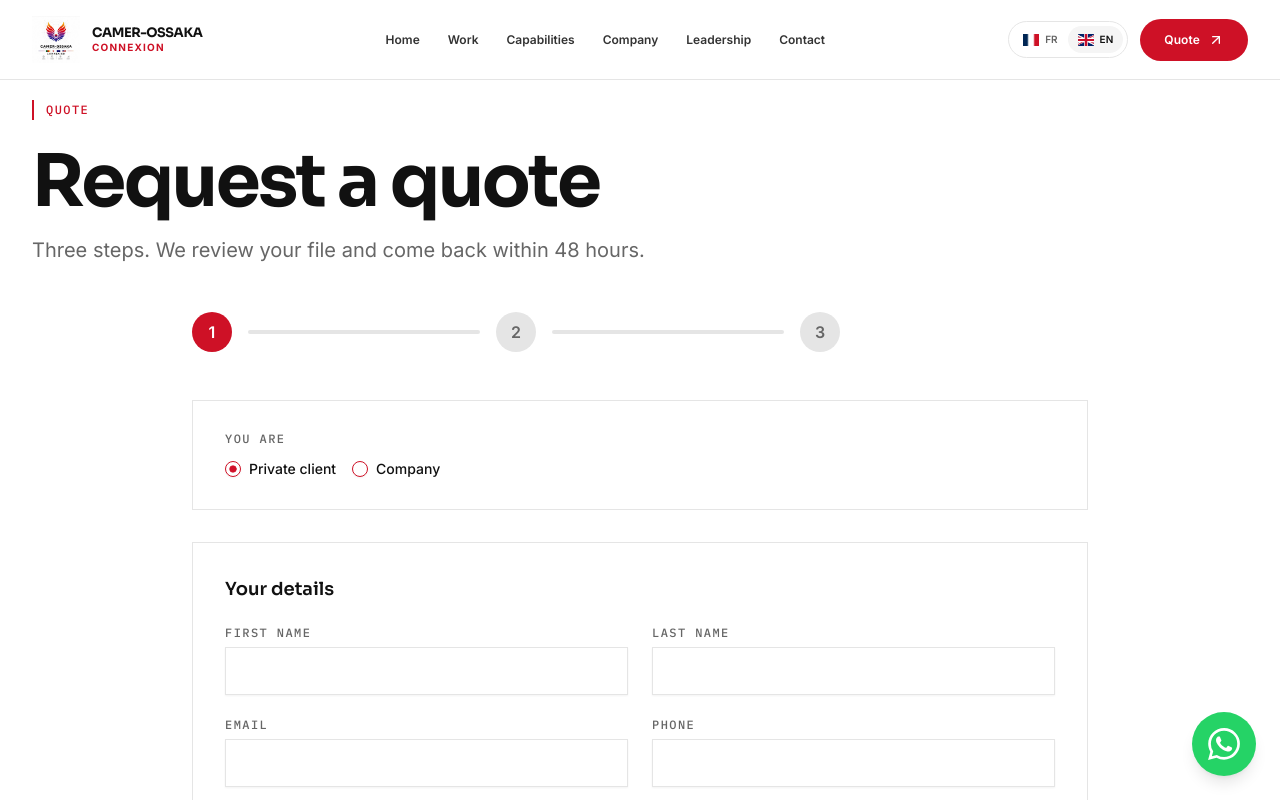
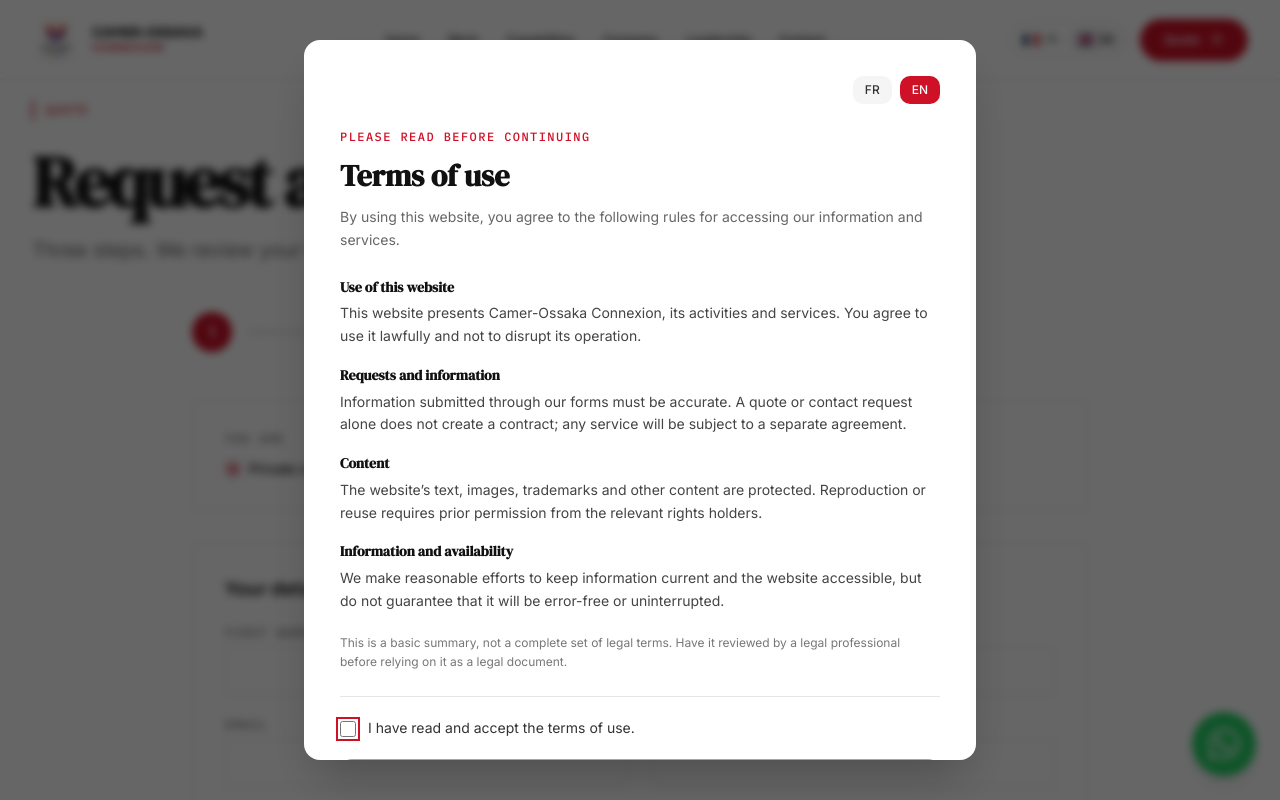
Before and after one commit to ossaka845-commits/camerossakaprincipal, a React (Vite) app: page /devis in a window 1280 px wide. Shown: the top 800 px of the page. Built offline with nearby package versions, Linux system fonts and the light colour scheme.

Commit message:
Update website content and consent flow
Co-authored-by: Copilot <223556219+Copilot@users.noreply.github.com>

```diff
--- a/index.html
+++ b/index.html
@@ -40,7 +40,7 @@
     <!-- Fonts: preconnect + stylesheet loaded from HTML so it's discovered immediately, not blocked behind CSS parsing -->
     <link rel="preconnect" href="https://fonts.googleapis.com" />
     <link rel="preconnect" href="https://fonts.gstatic.com" crossorigin />
-    <link rel="stylesheet" href="https://fonts.googleapis.com/css2?family=Inter:wght@400;500;600;700&family=Sora:wght@400;500;600;700;800&family=IBM+Plex+Mono:wght@400;500&family=Space+Grotesk:wght@300;400;500;600;700&display=swap" />
+    <link rel="stylesheet" href="https://fonts.googleapis.com/css2?family=DM+Serif+Display&family=Inter:wght@400;500;600;700&family=Sora:wght@400;500;600;700;800&family=IBM+Plex+Mono:wght@400;500&family=Space+Grotesk:wght@300;400;500;600;700&display=swap" />
 
     <!-- Structured data -->
     <script type="application/ld+json">
@@ -54,7 +54,7 @@
         "address": {
           "@type": "PostalAddress",
           "addressLocality": "Douala",
-          "addressRegion": "Akwa",
+          "addressRegion": "Logpom",
           "addressCountry": "CM"
         },
         "openingHours": "Mo-Fr 08:00-17:00"
--- a/src/App.css
+++ b/src/App.css
@@ -57,7 +57,7 @@ html, body, #root {
 
 /* Heading display style */
 .heading-display {
-  font-family: 'Sora', sans-serif;
+  font-family: 'DM Serif Display', Georgia, serif;
   font-weight: 700;
   letter-spacing: -0.035em;
   line-height: 1.05;
--- a/src/i18n/en.json
+++ b/src/i18n/en.json
@@ -146,7 +146,7 @@
     "yearsExp": "years in operation",
     "history": {
       "title": "Our story",
-      "p1": "Founded in Cameroon in 2009, Camer-Ossaka Connexion links local craft with European construction standards — adapted to the site, not copied from a template.",
+      "p1": "Founded in Cameroon in 2019, Camer-Ossaka Connexion links local craft with European construction standards — adapted to the site, not copied from a template.",
       "p2": "From early sites in Douala to work abroad, our name rests on execution, clear commitments and teams that keep growing.",
       "p3": "We work with private clients, companies and institutions on buildings and infrastructure, held to four tests: quality, integrity, method and solidarity."
     },
@@ -178,7 +178,7 @@
     "messageSent": "Message sent",
     "messageReply": "We reply within two working days.",
     "followUs": "Social",
-    "subtitle": "Office in Akwa, Douala. One contact, a followed-up answer.",
+    "subtitle": "Office in Logpom, Douala. One contact, a followed-up answer.",
     "addresses": {
       "title": "Address",
       "yaounde": "Yaoundé, Cameroon",
@@ -328,19 +328,19 @@
     "sending": "Sending…"
   },
   "home": {
-    "eyebrow": "Construction · Douala & international",
+    "eyebrow": "Construction · Cameroon & international",
     "heroSlides": {
       "slide1": {
         "line1": "Building further",
-        "line1End": ".",
-        "line2": "Together.",
+        "line1End": "",
+        "line2": "Together",
         "line2End": "",
         "description": "From solid foundations to the highest ambitions. We bring to life the projects that move Africa forward."
       },
       "slide2": {
         "line1": "Bold ideas",
-        "line1End": ".",
-        "line2": "Lasting structures.",
+        "line1End": "",
+        "line2": "Lasting structures",
         "line2End": "",
         "description": "Every project deserves expertise to match its ambitions."
       },
@@ -348,20 +348,20 @@
         "line1": "Precision",
         "line1End": "",
         "line2": "at every step",
-        "line2End": ".",
+        "line2End": "",
         "description": "From design to delivery, we build with purpose and commitment."
       },
       "slide4": {
         "line1": "A vision",
         "line1End": "",
         "line2": "without borders",
-        "line2End": ".",
+        "line2End": "",
         "description": "Expertise comes together. New possibilities open up."
       },
       "slide5": {
         "line1": "Building tomorrow",
-        "line1End": ".",
-        "line2": "Starting today.",
+        "line1End": "",
+        "line2": "Starting today",
         "line2End": "",
         "description": "By your side, turning today's challenges into tomorrow's success."
       }
@@ -372,6 +372,33 @@
     "ctaKicker": "Work with us",
     "ctaTitle": "Tell us about the project",
     "ctaDesc": "Private client, company or public body: we review the brief and issue a readable quote."
+  },
+  "termsAcceptance": {
+    "eyebrow": "Please read before continuing",
+    "title": "Terms of use",
+    "intro": "By using this website, you agree to the following rules for accessing our information and services.",
+    "sections": {
+      "use": {
+        "title": "Use of this website",
+        "text": "This website presents Camer-Ossaka Connexion, its activities and services. You agree to use it lawfully and not to disrupt its operation."
+      },
+      "requests": {
+        "title": "Requests and information",
+        "text": "Information submitted through our forms must be accurate. A quote or contact request alone does not create a contract; any service will be subject to a separate agreement."
+      },
+      "content": {
+        "title": "Content",
+        "text": "The website’s text, images, trademarks and other content are protected. Reproduction or reuse requires prior permission from the relevant rights holders."
+      },
+      "availability": {
+        "title": "Information and availability",
+        "text": "We make reasonable efforts to keep information current and the website accessible, but do not guarantee that it will be error-free or uninterrupted."
+      }
+    },
+    "notice": "This is a basic summary, not a complete set of legal terms. Have it reviewed by a legal professional before relying on it as a legal document.",
+    "checkbox": "I have read and accept the terms of use.",
+    "accept": "Accept and continue",
+    "storageError": "Your browser could not save your acceptance. Allow local storage and try again."
   },
   "footer": {
     "slogan": "Build with conviction. Connect talent. Move the projects that matter forward.",
@@ -385,7 +412,7 @@
     "joinUs": "Join us",
     "requestQuote": "Request a quote",
     "office": "Our office",
-    "address": "Akwa, Douala, Cameroon",
+    "address": "Logpom, Douala, Cameroon",
     "hours": "Mon–Fri: 8:00 am – 5:00 pm"
   }
 }
--- a/src/i18n/fr.json
+++ b/src/i18n/fr.json
@@ -25,19 +25,19 @@
   "pillars": {
     "build": {
       "title": "Construire",
-      "desc": "Fondations, béton armé et structures pensées pour durer — pas seulement pour être livrées."
+      "desc": "Fondations, béton armé et structures pensées pour durer — pas seulement pour être livrées"
     },
     "create": {
       "title": "Concevoir",
-      "desc": "Études, value engineering et choix techniques avant le premier coup de pioche."
+      "desc": "Études, value engineering et choix techniques avant le premier coup de pioche"
     },
     "deliver": {
       "title": "Livrer",
-      "desc": "Planning, logistique et réception : un chantier tenu dans les délais et le budget."
+      "desc": "Planning, logistique et réception : un chantier tenu dans les délais et le budget"
     },
     "modern": {
       "title": "Innover",
-      "desc": "BIM, préfabrication et matériaux adaptés à une construction plus responsable."
+      "desc": "BIM, préfabrication et matériaux adaptés à une construction plus responsable"
     },
     "reliable": {
       "title": "Tenir parole",
@@ -146,7 +146,7 @@
     "yearsExp": "années d'activité",
     "history": {
       "title": "Notre parcours",
-      "p1": "Créée au Cameroun en 2009, Camer-Ossaka Connexion relie le savoir-faire local aux exigences européennes du BTP — sans copier un modèle, en l'adaptant au terrain.",
+      "p1": "Créée au Cameroun en 2019, Camer-Ossaka Connexion relie le savoir-faire local aux exigences européennes du BTP — sans copier un modèle, en l'adaptant au terrain.",
       "p2": "Des premiers chantiers à Douala jusqu'aux missions à l'international, notre réputation s'est faite sur l'exécution, la clarté des engagements et la montée en compétence des équipes.",
       "p3": "Nous accompagnons particuliers, entreprises et institutions sur des ouvrages de construction et d'infrastructure, avec quatre exigences : qualité, intégrité, méthode et solidarité."
     },
@@ -178,7 +178,7 @@
     "messageSent": "Message envoyé",
     "messageReply": "Nous vous répondons sous 48 h ouvrées.",
     "followUs": "Réseaux",
-    "subtitle": "Siège à Akwa, Douala. Un interlocuteur, une réponse suivie.",
+    "subtitle": "Siège à Logpom, Douala. Un interlocuteur, une réponse suivie.",
     "addresses": {
       "title": "Adresse",
       "yaounde": "Yaoundé, Cameroun",
@@ -328,40 +328,40 @@
     "sending": "Envoi en cours…"
   },
   "home": {
-    "eyebrow": "BTP · Douala & international",
+    "eyebrow": "BTP · Cameroun & international",
     "heroSlides": {
       "slide1": {
         "line1": "Bâtir plus loin",
-        "line1End": ".",
-        "line2": "Ensemble.",
+        "line1End": "",
+        "line2": "Ensemble",
         "line2End": "",
         "description": "Des fondations solides aux ambitions les plus hautes. Nous donnons forme aux projets qui font avancer l'Afrique."
       },
       "slide2": {
         "line1": "Des idées fortes",
-        "line1End": ".",
-        "line2": "Des ouvrages durables.",
+        "line1End": "",
+        "line2": "Des ouvrages durables",
         "line2End": "",
-        "description": "Chaque projet mérite une expertise à la hauteur de ses ambitions."
+        "description": "Chaque projet mérite une expertise à la hauteur de ses ambitions"
       },
       "slide3": {
         "line1": "La précision",
         "line1End": "",
         "line2": "à chaque étape",
-        "line2End": ".",
-        "description": "De la conception à la livraison, nous construisons avec méthode et engagement."
+        "line2End": "",
+        "description": "De la conception à la livraison, nous construisons avec méthode et engagement"
       },
       "slide4": {
         "line1": "Une vision",
         "line1End": "",
         "line2": "sans frontières",
-        "line2End": ".",
-        "description": "Des expertises qui se rencontrent. Des possibilités qui s'ouvrent."
+        "line2End": "",
+        "description": "Des expertises qui se rencontrent. Des possibilités qui s'ouvrent"
       },
       "slide5": {
         "line1": "Construire demain",
-        "line1End": ".",
-        "line2": "Dès aujourd'hui.",
+        "line1End": "",
+        "line2": "Dès aujourd'hui",
         "line2End": "",
         "description": "À vos côtés pour transformer les défis d'aujourd'hui en réussites de demain."
       }
@@ -372,6 +372,33 @@
     "ctaKicker": "Travaillons ensemble",
     "ctaTitle": "Parlons de votre projet",
     "ctaDesc": "Particulier, entreprise ou administration : nous étudions votre besoin et proposons un devis lisible."
+  },
+  "termsAcceptance": {
+    "eyebrow": "À lire avant de continuer",
+    "title": "Conditions d’utilisation",
+    "intro": "En utilisant ce site, vous acceptez les règles suivantes concernant l’accès à nos informations et services.",
+    "sections": {
+      "use": {
+        "title": "Utilisation du site",
+        "text": "Le site présente Camer-Ossaka Connexion, ses activités et ses services. Vous vous engagez à l’utiliser de manière licite et à ne pas perturber son fonctionnement."
+      },
+      "requests": {
+        "title": "Demandes et informations",
+        "text": "Les informations que vous transmettez via les formulaires doivent être exactes. Une demande de devis ou de contact ne constitue pas à elle seule un contrat ; toute prestation fera l’objet d’un accord distinct."
+      },
+      "content": {
+        "title": "Contenus",
+        "text": "Les textes, images, marques et autres contenus du site sont protégés. Toute reproduction ou réutilisation nécessite l’autorisation préalable de leurs titulaires."
+      },
+      "availability": {
+        "title": "Informations et disponibilité",
+        "text": "Nous faisons des efforts raisonnables pour maintenir des informations à jour et le site accessible, sans garantir l’absence d’erreurs, d’interruptions ou d’indisponibilités."
+      }
+    },
+    "notice": "Ce texte est un résumé de base et ne remplace pas des conditions juridiques complètes. Faites-le vérifier par un professionnel du droit avant de vous y fier comme document juridique.",
+    "checkbox": "J’ai lu et j’accepte les conditions d’utilisation.",
+    "accept": "J’accepte et continuer",
+    "storageError": "Votre navigateur n’a pas permis d’enregistrer votre acceptation. Autorisez le stockage local puis réessayez."
   },
   "footer": {
     "slogan": "Construire avec conviction. Connecter les talents. Faire avancer les projets qui comptent.",
@@ -385,7 +412,7 @@
     "joinUs": "Nous rejoindre",
     "requestQuote": "Demander un devis",
     "office": "Notre bureau",
-    "address": "Akwa, Douala, Cameroun",
+    "address": "Logpom, Douala, Cameroun",
     "hours": "Lun–Ven : 8h00 – 17h00"
   }
 }
--- a/src/index.css
+++ b/src/index.css
@@ -98,7 +98,7 @@
   }
 
   h1, h2, h3, h4, h5, h6 {
-    font-family: 'Sora', sans-serif;
+    font-family: 'DM Serif Display', Georgia, serif;
   }
 
   .font-mono {
@@ -106,7 +106,7 @@
   }
 
   .font-display {
-    font-family: 'Sora', sans-serif;
+    font-family: 'DM Serif Display', Georgia, serif;
   }
 }
 
--- a/src/layouts/MainLayout.tsx
+++ b/src/layouts/MainLayout.tsx
@@ -10,7 +10,18 @@ export default function MainLayout() {
   const [isScrolled, setIsScrolled] = useState(false);
   const [scrollProgress, setScrollProgress] = useState(0);
   const [isMobileMenuOpen, setIsMobileMenuOpen] = useState(false);
+  const [hasAcceptedTerms, setHasAcceptedTerms] = useState(false);
+  const [termsChecked, setTermsChecked] = useState(false);
+  const [termsStorageError, setTermsStorageError] = useState(false);
   const location = useLocation();
+
+  useEffect(() => {
+    try {
+      setHasAcceptedTerms(window.localStorage.getItem('camer-ossaka-terms-v1') === 'accepted');
+    } catch {
+      setTermsStorageError(true);
+    }
+  }, []);
 
   useEffect(() => {
     const handleScroll = () => {
@@ -22,8 +33,26 @@ export default function MainLayout() {
     return () => window.removeEventListener('scroll', handleScroll);
   }, []);
 
+  useEffect(() => {
+    if (hasAcceptedTerms) return;
+    const previousOverflow = document.body.style.overflow;
+    document.body.style.overflow = 'hidden';
+    return () => {
+      document.body.style.overflow = previousOverflow;
+    };
+  }, [hasAcceptedTerms]);
+
   const changeLanguage = (lng: string) => {
     i18n.changeLanguage(lng);
+  };
+
+  const acceptTerms = () => {
+    try {
+      window.localStorage.setItem('camer-ossaka-terms-v1', 'accepted');
+      setHasAcceptedTerms(true);
+    } catch {
+      setTermsStorageError(true);
+    }
   };
 
   const navLinks = [
@@ -38,7 +67,12 @@ export default function MainLayout() {
   const activeLanguage = (i18n.resolvedLanguage || i18n.language).split('-')[0];
 
   return (
-    <div className="min-h-screen bg-[#FFFFFF]">
+    <>
+    <div
+      className="min-h-screen bg-[#FFFFFF]"
+      inert={!hasAcceptedTerms}
+      aria-hidden={!hasAcceptedTerms}
+    >
       {/* Navigation */}
       <nav
         className={`fixed top-0 left-0 right-0 z-50 transition-all duration-500 ${
@@ -156,7 +190,7 @@ export default function MainLayout() {
                 key={link.href}
                 to={link.href}
                 onClick={() => setIsMobileMenuOpen(false)}
-                className={`text-2xl font-semibold font-['Sora'] tracking-tight ${
+                className={`text-sm font-medium font-['Inter'] tracking-normal ${
                   location.pathname === link.href
                     ? 'text-[#CE1126]'
                     : 'text-[#111111] hover:text-[#CE1126]'
@@ -305,5 +339,85 @@ export default function MainLayout() {
 
       <WhatsAppButton />
     </div>
+
+      {!hasAcceptedTerms && (
+        <div className="fixed inset-0 z-[100] flex items-center justify-center overflow-y-auto bg-black/60 p-4 backdrop-blur-sm">
+          <section
+            role="dialog"
+            aria-modal="true"
+            aria-labelledby="terms-dialog-title"
+            aria-describedby="terms-dialog-intro"
+            className="my-auto max-h-[min(90vh,760px)] w-full max-w-2xl overflow-y-auto rounded-2xl bg-white p-6 shadow-2xl sm:p-9"
+          >
+            <div className="mb-6 flex justify-end gap-2">
+              {languages.map((lang) => (
+                <button
+                  key={lang.code}
+                  type="button"
+                  onClick={() => changeLanguage(lang.code)}
+                  aria-label={lang.name}
+                  aria-pressed={activeLanguage === lang.code}
+                  className={`rounded-md px-3 py-1.5 text-xs font-medium ${
+                    activeLanguage === lang.code
+                      ? 'bg-[#CE1126] text-white'
+                      : 'bg-[#F5F5F5] text-[#333333] hover:bg-[#EAEAEA]'
+                  }`}
+                >
+                  {lang.code.toUpperCase()}
+                </button>
+              ))}
+            </div>
+            <p className="label-mono mb-3 text-[10px] text-[#CE1126]">{t('termsAcceptance.eyebrow')}</p>
+            <h2 id="terms-dialog-title" className="mb-3 text-3xl font-semibold text-[#111111]">
+              {t('termsAcceptance.title')}
+            </h2>
+            <p id="terms-dialog-intro" className="mb-6 text-sm leading-relaxed text-[#666666]">
+              {t('termsAcceptance.intro')}
+            </p>
+
+            <div className="space-y-4 text-sm leading-relaxed text-[#444444]">
+              {['use', 'requests', 'content', 'availability'].map((section) => (
+                <div key={section}>
+                  <h3 className="mb-1 font-semibold text-[#111111]">
+                    {t(`termsAcceptance.sections.${section}.title`)}
+                  </h3>
+                  <p>{t(`termsAcceptance.sections.${section}.text`)}</p>
+                </div>
+              ))}
+            </div>
+
+            <p className="mt-5 text-xs leading-relaxed text-[#777777]">
+              {t('termsAcceptance.notice')}
+            </p>
+
+            <label className="mt-6 flex cursor-pointer items-start gap-3 border-t border-[#E5E5E5] pt-5 text-sm leading-relaxed text-[#333333]">
+              <input
+                type="checkbox"
+                autoFocus
+                checked={termsChecked}
+                onChange={(event) => setTermsChecked(event.target.checked)}
+                className="mt-1 h-4 w-4 accent-[#CE1126]"
+              />
+              <span>{t('termsAcceptance.checkbox')}</span>
+            </label>
+
+            {termsStorageError && (
+              <p role="alert" className="mt-3 text-sm text-[#CE1126]">
+                {t('termsAcceptance.storageError')}
+              </p>
+            )}
+
+            <button
+              type="button"
+              onClick={acceptTerms}
+              disabled={!termsChecked}
+              className="btn-primary mt-5 w-full justify-center rounded-lg disabled:cursor-not-allowed disabled:opacity-50"
+            >
+              {t('termsAcceptance.accept')}
+            </button>
+          </section>
+        </div>
+      )}
+    </>
   );
 }
--- a/src/pages/About.tsx
+++ b/src/pages/About.tsx
@@ -70,8 +70,8 @@ export default function About() {
           </div>
           <div className="lg:col-span-5 grid grid-cols-2 gap-4">
             {[
-              { num: '15+', label: t('about.yearsExp'), accent: '#CE1126' },
-              { num: '200+', label: t('about.projectsDone') ?? 'Projets réalisés', accent: '#111111' },
+              { num: '5+', label: t('about.yearsExp'), accent: '#CE1126' },
+              { num: '100+', label: t('about.projectsDone') ?? 'Projets réalisés', accent: '#111111' },
             ].map((stat) => (
               <div
                 key={stat.num}
--- a/src/pages/Contact.tsx
+++ b/src/pages/Contact.tsx
@@ -15,7 +15,7 @@ const offices = [
   {
     city: 'Douala',
     country: 'Cameroun',
-    address: 'Akwa',
+    address: 'Logpom',
     phone: '+237 6 92 83 13 34',
     email: 'contact@co-connexion.com',
     hours: 'Lun-Ven: 8h00 - 17h00',
@@ -138,14 +138,14 @@ export default function Contact() {
         <h2 className="heading-display text-2xl text-[#111111] mb-8">{t('contact.findUs')}</h2>
         <div className="overflow-hidden h-[400px] border border-[#E5E5E5]">
           <iframe
-            src="https://www.google.com/maps/embed?pb=!1m18!1m12!1m3!1d15918.881762814756!2d9.6945!3d4.0435!2m3!1f0!2f0!3f0!3m2!1i1024!2i768!4f13.1!3m3!1m2!1s0x1061128f9c9e5c9d%3A0x9c8f6c3a4b0c7d8e!2sAkwa%2C%20Douala%2C%20Cameroun!5e0!3m2!1sfr!2sfr!4v1706700000000!5m2!1sfr!2sfr"
+            src="https://www.google.com/maps?q=Logpom%2C%20Douala%2C%20Cameroun&output=embed"
             width="100%"
             height="100%"
             style={{ border: 0 }}
             allowFullScreen
             loading="lazy"
             referrerPolicy="no-referrer-when-downgrade"
-            title="Localisation Camer-Ossaka Connexion - Akwa, Douala, Cameroun"
+            title="Localisation Camer-Ossaka Connexion - Logpom, Douala, Cameroun"
           ></iframe>
         </div>
       </section>
--- a/src/pages/Team.tsx
+++ b/src/pages/Team.tsx
@@ -9,7 +9,7 @@ const leadership = [
   {
     name: 'Jean-Marie Ondoua, M.Sc.',
     role: 'Fondateur de Camer-Ossaka Connexion & Ingénieur civil ',
-    bio: "Ingénieur civil et entrepreneur, diplômé de l’Université de Buea et titulaire d’un Master of Science en Allemagne, il est spécialisé dans les infrastructures et l’ingénierie environnementale. Actuellement surveillant de chantier en Allemagne, il met son expertise internationale au service de Camer-Ossaka Connexion pour promouvoir le développement des infrastructures, les investissements stratégiques et les partenariats internationaux en Afrique.",
+    bio: "Ingénieur civil et entrepreneur, diplômé de l’Université de Buea et titulaire d’un Master en Allemagne, il est spécialisé en infrastructures et ingénierie environnementale. Au sein de Camer-Ossaka Connexion, il met son expertise internationale au service du développement des infrastructures, des investissements stratégiques et des partenariats internationaux en Afrique.",
   },
   {
     name: 'Livine Diana Pouako, M.Sc.',
@@ -19,7 +19,7 @@ const leadership = [
   {
     name: 'Yannick Moumbe Lambo,M.Sc.',
     role: 'Co-fondateur de Camer-Ossaka Connexion & Ingénieur en informatique ',
-    bio: "Ingénieur en informatique et entrepreneur, titulaire d’une Licence et d’un Master en électrotechnique et automatisation obtenus en Allemagne, il est spécialisé dans les solutions intelligentes et l’automatisation des processus. Au sein de Camer-Ossaka Connexion, il contribue à l’innovation technologique, au développement de solutions numériques et à la réalisation des ambitions stratégiques de l’entreprise.",
+    bio: "Ingénieur en informatique et entrepreneur, diplômé en électrotechnique et automatisation en Allemagne, il est spécialisé dans les solutions intelligentes et les technologies innovantes. Au sein de Camer-Ossaka Connexion, il contribue à la transformation numérique, à l’automatisation et au développement technologique de l’entreprise..",
   },
 ];
 
```
Also changed, not shown: src/pages/Home.tsx (+4 -27 lines).
